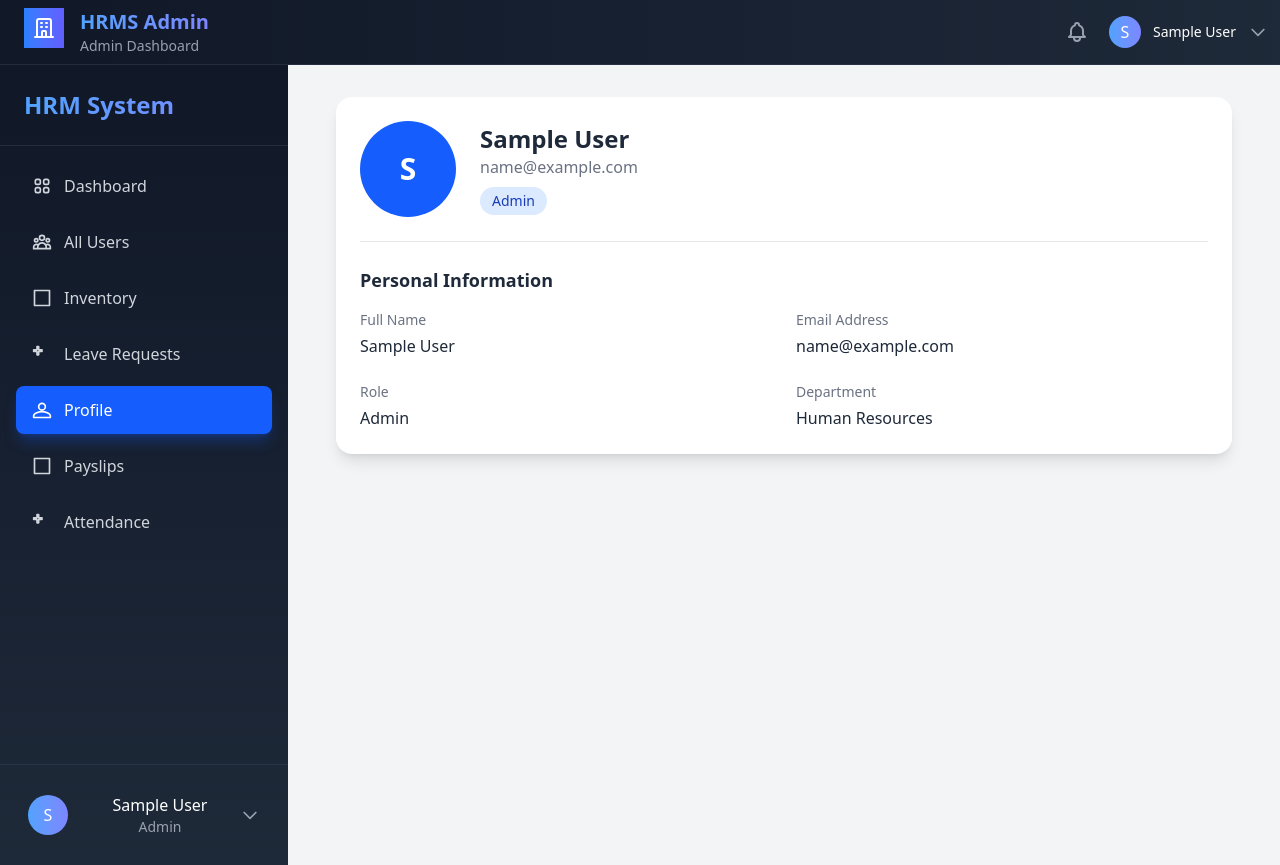
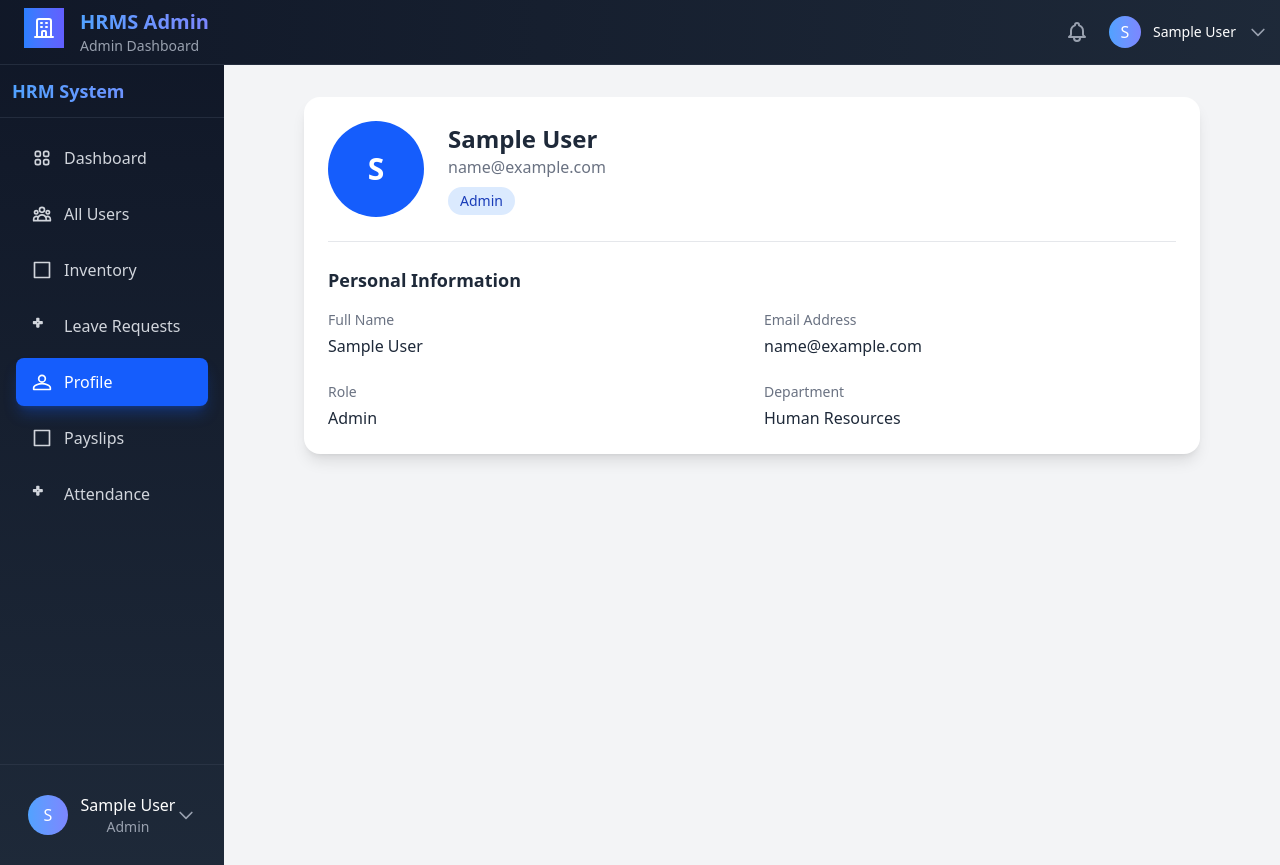
Before and after one commit to uday10prajapati/HRM-Production, a React (Vite) app in the folder client/: page /profile in a window 1280 px wide. Built offline with nearby package versions, Linux system fonts and the light colour scheme; sample sign-in values are in the browser's storage.

Commit message:
backend route update side

```diff
--- a/client/src/components/Sidebar.jsx
+++ b/client/src/components/Sidebar.jsx
@@ -71,10 +71,10 @@ const Sidebar = () => {
   })();
 
   return (
-    <div className="min-h-screen w-72 bg-gradient-to-b from-gray-900 to-gray-800 text-white flex flex-col">
+    <div className="min-h-screen w-56 bg-gradient-to-b from-gray-900 to-gray-800 text-white flex flex-col">
       {/* Logo Section */}
-      <div className="p-6 border-b border-gray-700/50">
-        <h1 className="text-2xl font-bold bg-gradient-to-r from-blue-400 to-indigo-400 bg-clip-text text-transparent">
+      <div className="p-3 border-b border-gray-700/50">
+        <h1 className="text-lg font-bold bg-gradient-to-r from-blue-400 to-indigo-400 bg-clip-text text-transparent">
           HRM System
         </h1>
       </div>
```
